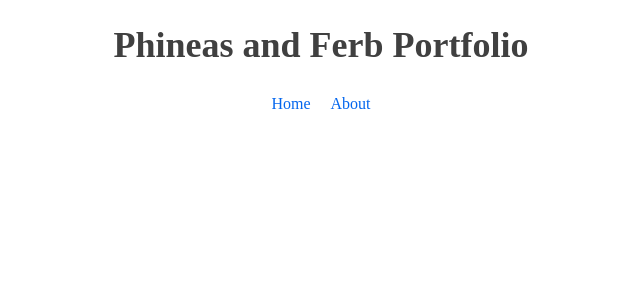
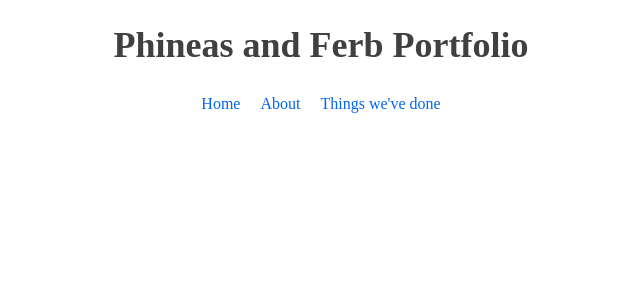
Before and after one commit to nothankyouwdym/vitejs-vite-6z6mrz, a React (Vite) app: page / in a window 1280 px wide. Shown: the top 300 px of the page, without its empty margins (319-959 px from the left). Built offline with nearby package versions, Linux system fonts and the light colour scheme.

Commit message:
2 files modified, 1 added

```diff
--- /dev/null
+++ b/src/Inventions.jsx
@@ -0,0 +1,21 @@
+
+
+
+const Inventions = () =>{
+  return(
+    <section>
+      <h1>Things we've done</h1>
+
+      <p>
+        <strong>
+          <em>
+            Our first project was for our science final project. We made a website that includes facts about Nukes, because of thermal energy and Energy. Here is the link: <a href="https://animated-pudding-a4a603.netlify.app/">Science Project</a>
+          </em>
+        </strong>
+      </p>
+    </section>
+  )
+}
+
+
+export default Inventions
--- a/src/Navbar.jsx
+++ b/src/Navbar.jsx
@@ -7,6 +7,7 @@
       <nav>
         <span><Link to="/">Home</Link></span>
         <span><Link to="/About-Us">About</Link></span>
+        <span><Link to="/Things-We've-Done">Things we've done</Link></span>
       </nav>
     </section>
   )
--- a/src/main.jsx
+++ b/src/main.jsx
@@ -4,12 +4,14 @@
 import './index.css'
 import {BrowserRouter,Routes,Route} from "react-router-dom"
 import About from './About'
+import Inventions from './Inventions'
 
 ReactDOM.createRoot(document.getElementById('root')).render(
   <BrowserRouter>
         <Routes>
           <Route path="/" element={<App />}>
               <Route path="About-Us" element={<About />}></Route>
+              <Route path="Things-We've-Done" element={<Inventions />}></Route>
           </Route>
         </Routes>
   </BrowserRouter>
```
